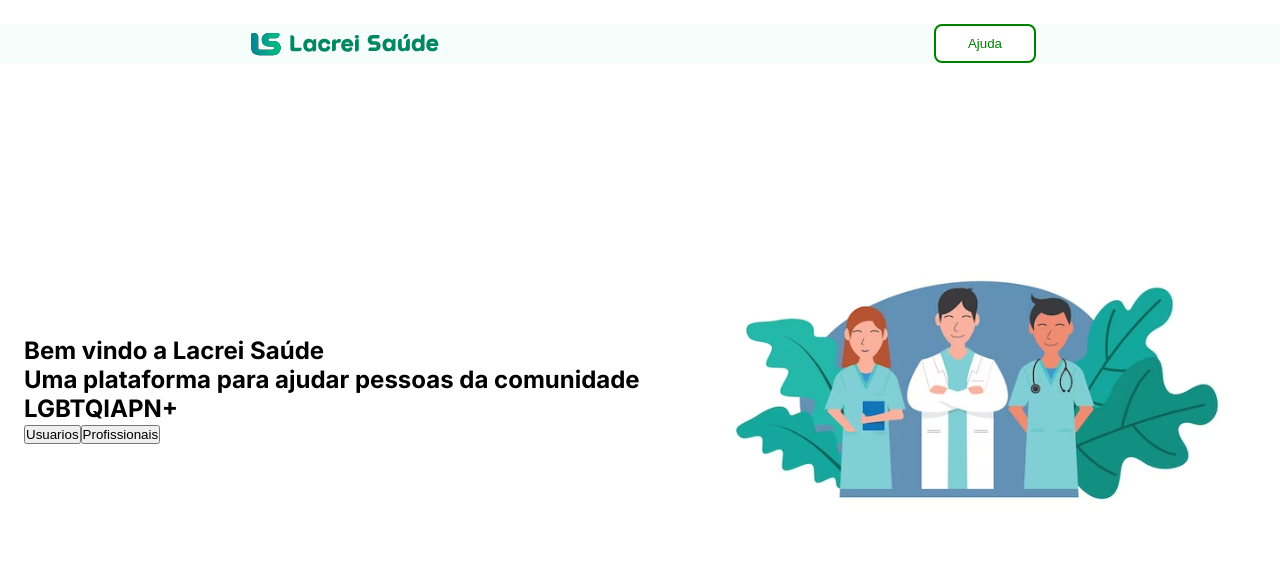
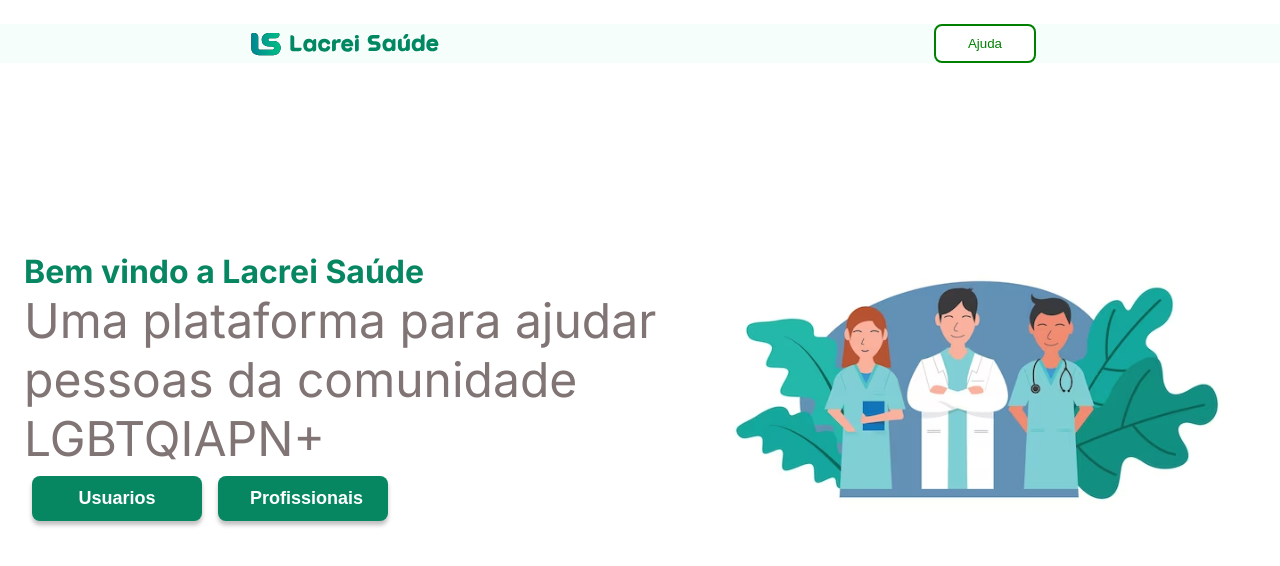
Before and after one commit to ElieltonRamos/Desafio-Lacrei-Saude, a Next.js app: page / in a window 1280 px wide. Shown: the top 566 px of the page. Built offline with nearby package versions, Linux system fonts and the light colour scheme.

Commit message:
feat: :art: update styles homepage

```diff
--- a/next.config.mjs
+++ b/next.config.mjs
@@ -1,4 +1,8 @@
 /** @type {import('next').NextConfig} */
-const nextConfig = {};
+const nextConfig = {
+  compiler: {
+    styledComponents: true,
+  },
+};
 
 export default nextConfig;
--- a/src/app/GlobalStyle.ts
+++ b/src/app/GlobalStyle.ts
@@ -9,7 +9,9 @@ const GlobalStyle = createGlobalStyle`
   }
 
   :root {
-    --green100: #f5fefa;
+    --green-ligth: #f5fefa;
+    --green-midlle: #068762;
+    --gray-ligth: #807474;
   }
 `;
 
--- /dev/null
+++ b/src/components/buttons/index.ts
@@ -0,0 +1,29 @@
+'use client';
+import styled from "styled-components";
+
+export const buttonSecundary = styled.button`
+  border-radius: 8px;
+  border: 2px solid green;
+  padding: 10px 32px;
+  color: green;
+  background-color: white;
+`
+
+export const buttonPrimary = styled.button`
+  background-color: var(--green-midlle);
+  border-radius: 8px;
+  padding: 0.75rem 2rem;
+  font-size: 1.125rem;
+  font-weight: 700;
+  box-shadow: rgba(0, 0, 0, 0.25) 0px 4px 4px;
+  transition: all 0.2s ease 0s;
+  margin: 0.5rem;
+  border: none;
+  color: white;
+  width: 170px;
+
+  &:hover {
+      opacity: 0.8;
+      cursor: pointer;
+    }
+`;
--- a/src/components/header/index.tsx
+++ b/src/components/header/index.tsx
@@ -1,11 +1,12 @@
 import Image from "next/image";
 import * as s from "./style";
+import * as b from "@/components/buttons";
 
 function Header() {
   return (
     <s.header>
       <Image src="/logo.svg" alt="logo" width={202} height={24} />
-      <s.button>Ajuda</s.button>
+      <b.buttonSecundary>Ajuda</b.buttonSecundary>
     </s.header>
   );
 }
--- a/src/components/header/style.ts
+++ b/src/components/header/style.ts
@@ -2,7 +2,7 @@
 import styled from "styled-components";
 
 export const header = styled.header`
-  background-color: var(--green100);
+  background-color: var(--green-ligth);
   margin: 24px 0;
   display: flex;
   flex-direction: row;
@@ -10,11 +10,3 @@ export const header = styled.header`
   align-items: center;
   width: 100vw;
 `;
-
-export const button = styled.button`
-  border-radius: 8px;
-  border: 2px solid green;
-  padding: 10px 32px;
-  color: green;
-  background-color: white;
-`
--- a/src/components/main/index.tsx
+++ b/src/components/main/index.tsx
@@ -1,6 +1,7 @@
 import Header from "@/components/header";
 import Image from "next/image";
 import * as s from "./style";
+import * as b from "@/components/buttons";
 
 function Main() {
   return (
@@ -9,12 +10,12 @@ function Main() {
       <s.div>
         <div>
           <article>
-            <h1>Bem vindo a Lacrei Saúde</h1>
-            <h2>Uma plataforma para ajudar pessoas da comunidade LGBTQIAPN+</h2>
+            <s.h1>Bem vindo a Lacrei Saúde</s.h1>
+            <s.text>Uma plataforma para ajudar pessoas da comunidade LGBTQIAPN+</s.text>
           </article>
           <section>
-            <button>Usuarios</button>
-            <button>Profissionais</button>
+            <b.buttonPrimary>Usuarios</b.buttonPrimary>
+            <b.buttonPrimary>Profissionais</b.buttonPrimary>
           </section>
         </div>
         <Image src="/ilustracao-saude.avif" alt="logo" width={558} height={558} />
--- a/src/components/main/style.ts
+++ b/src/components/main/style.ts
@@ -9,3 +9,21 @@ export const div = styled.div`
   width: 100vw;
   padding: 24px;
 `;
+
+export const text = styled.p`
+  color: var(--gray-ligth);
+  font-size: 3rem;
+
+  @media (max-width: 1040px) {
+    font-size: 2rem;
+  }
+
+  @media (max-width: 520px) {
+    font-size: 1.5rem;
+  }
+`;
+
+export const h1 = styled.h1`
+  color: var(--green-midlle);
+  font-size: 32px;
+`;
```
